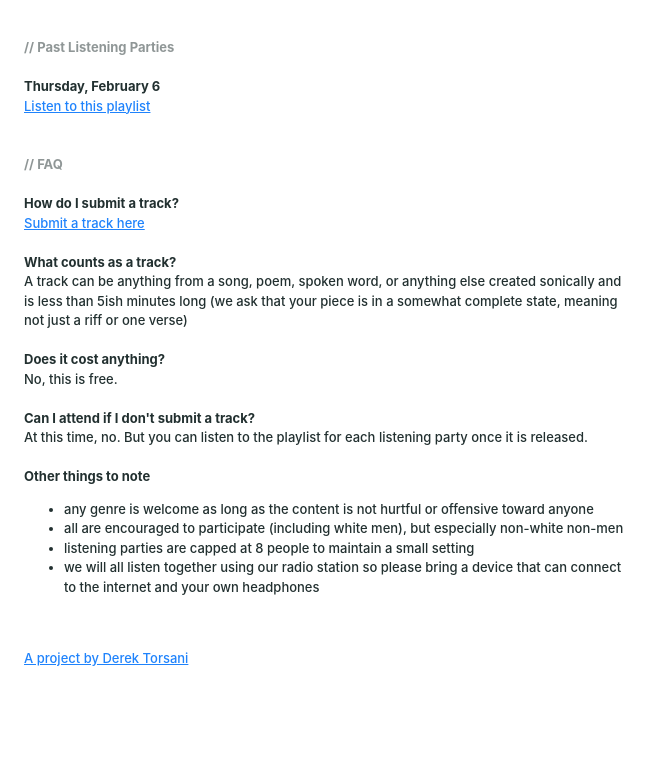
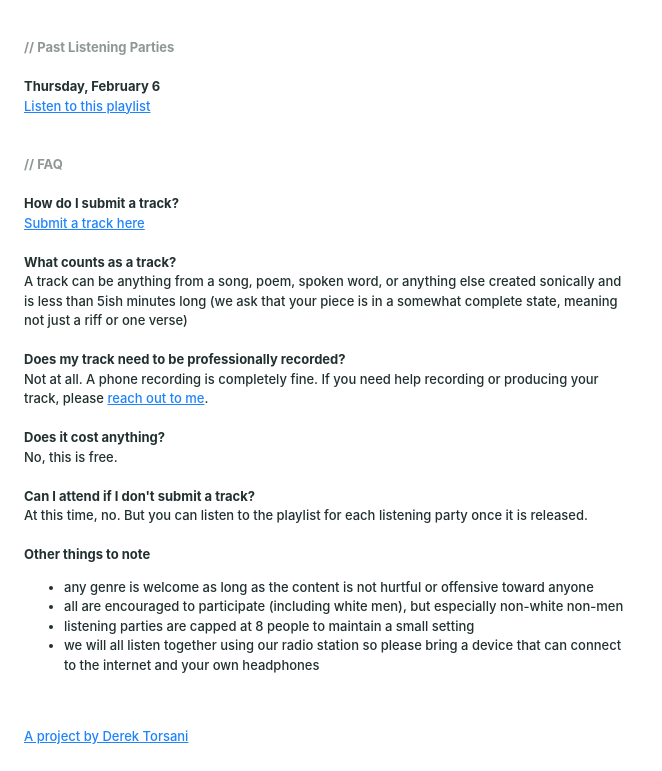
Before and after one commit to dmtors/bringyourowntrack.com, a plain HTML site: page index.html in a window 1280 px wide. Shown: the part 806-1577 px from the top of the page, without its empty margins (0-662 px from the left). Before the commit the page ends 1499 px from the top, so only its background shows below. Drawn offline with Linux system fonts and the light colour scheme.

Commit message:
style changes

```diff
--- a/index.html
+++ b/index.html
@@ -40,6 +40,9 @@
     <p><b>What counts as a track?</b></p>
     <p>A track can be anything from a song, poem, spoken word, or anything else created sonically and is less than 5ish minutes long (we ask that your piece is in a somewhat complete state, meaning not just a riff or one verse)</p>
     </br>
+    <p><b>Does my track need to be professionally recorded?</b></p>
+    <p>Not at all. A phone recording is completely fine. If you need help recording or producing your track, please <a href="mailto:derektorsani@gmail.com">reach out to me</a>.</p>
+    </br>
     <p><b>Does it cost anything?</b></p>
     <p>No, this is free.</p>
     </br>
```
